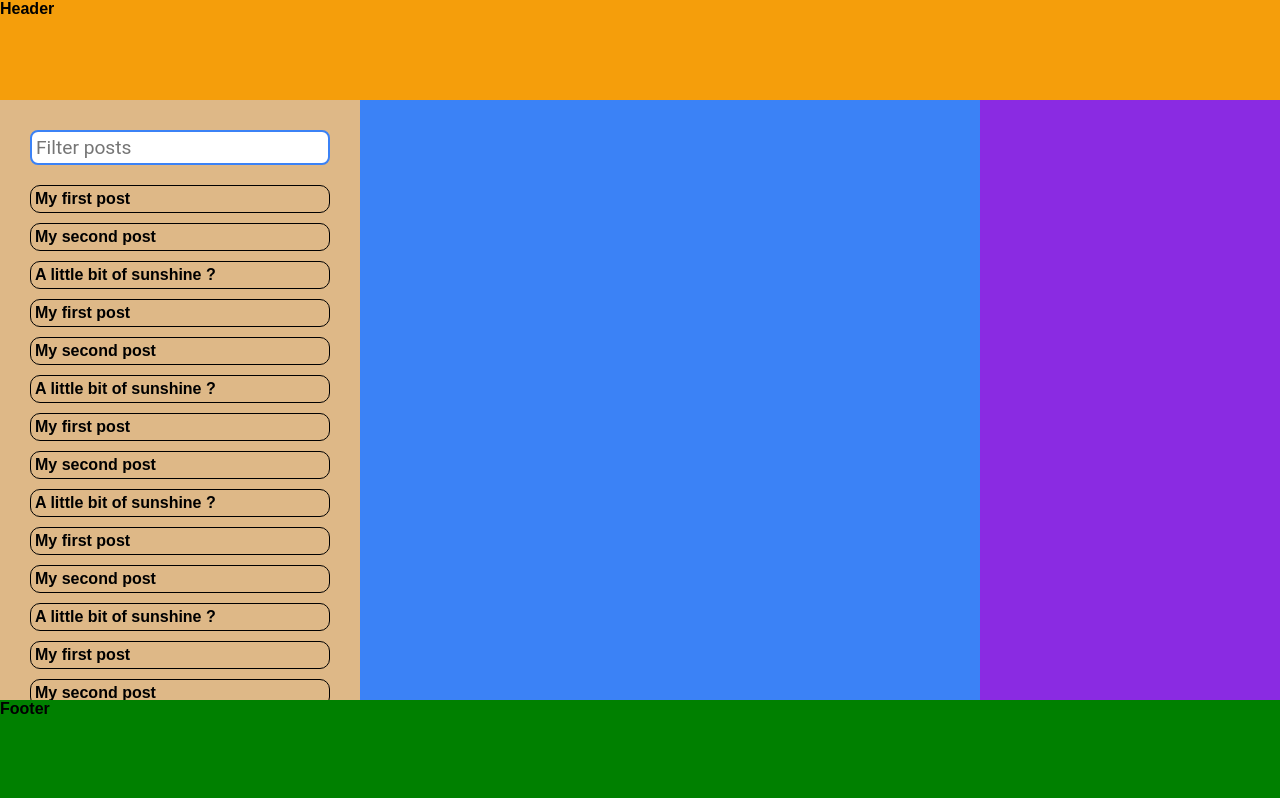
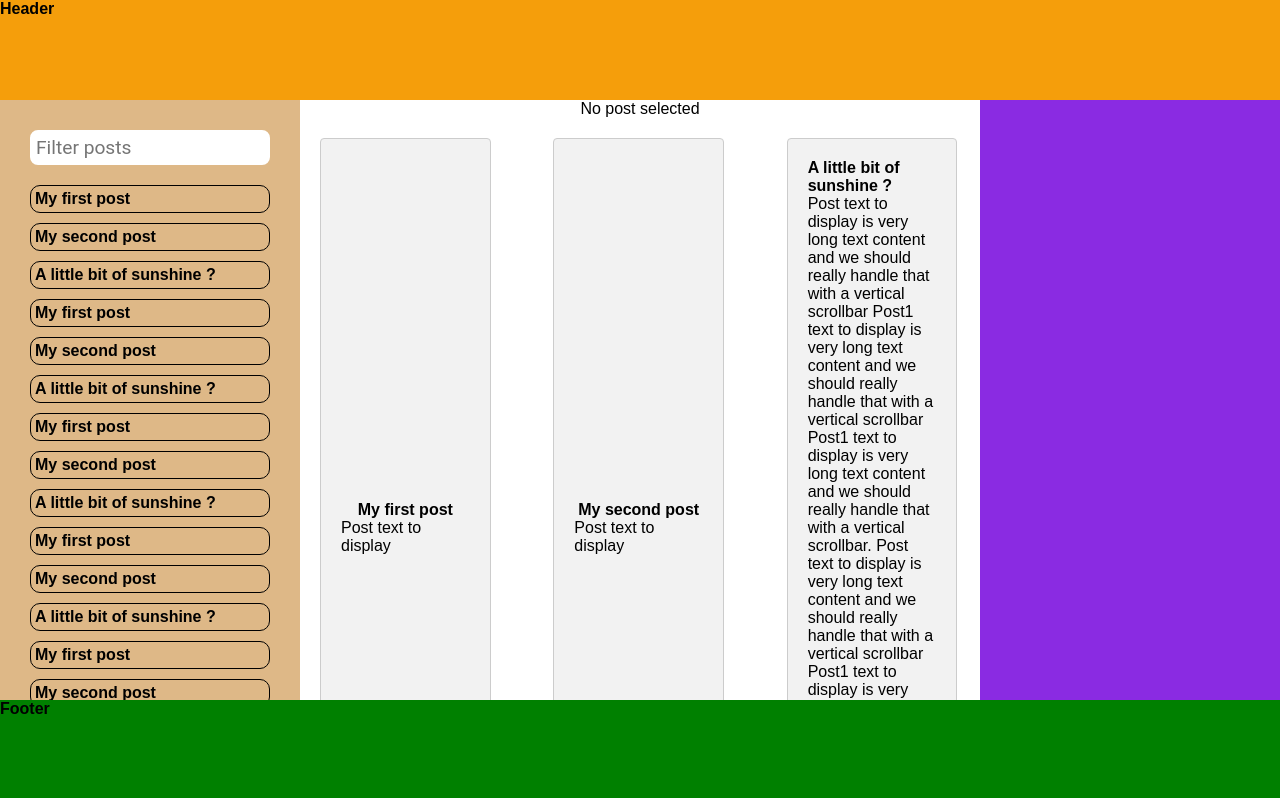
Before and after one commit to marcello-ants/react-akur8, a Next.js app: page / in a window 1280 px wide. Shown: the top 798 px of the page. Built offline with nearby package versions, Linux system fonts and the light colour scheme.

Commit message:
feature: create PostsDetails component

```diff
--- /dev/null
+++ b/src/components/PostsDetails.tsx
@@ -0,0 +1,53 @@
+type Post = {
+  id: string;
+  name: string;
+  content: string;
+  selected?: boolean;
+};
+
+type Props = {
+  posts: Post[];
+  selectedPost: Post | null;
+  onPostSelected: (post: Post) => void;
+};
+
+const PostDetailList: React.FC<Props> = ({
+  posts,
+  selectedPost,
+  onPostSelected,
+}) => {
+  const handlePostClick = (post: Post) => {
+    onPostSelected(post);
+  };
+
+  return (
+    <div className="post-detail-list">
+      {selectedPost ? (
+        <div className="selected-post-container">
+          <div className="selected-post">
+            <h2>{selectedPost.name}</h2>
+            <p>{selectedPost.content}</p>
+          </div>
+        </div>
+      ) : (
+        <p>No post selected</p>
+      )}
+      <div className="post-list">
+        {posts.map((post) => (
+          <div
+            className={`post-container ${
+              selectedPost && selectedPost.id === post.id ? "selected" : ""
+            }`}
+            key={post.id}
+            onClick={() => handlePostClick(post)}
+          >
+            <h3>{post.name}</h3>
+            <p>{post.content}</p>
+          </div>
+        ))}
+      </div>
+    </div>
+  );
+};
+
+export default PostDetailList;
--- a/src/pages/index.tsx
+++ b/src/pages/index.tsx
@@ -7,6 +7,7 @@ import styles from "@/styles/Home.module.css";
 import { getPosts } from "@/lib/posts";
 import Header from "@/components/Header";
 import Footer from "@/components/Footer";
+import PostsDetails from "@/components/PostsDetails";
 import PostsList from "@/components/PostsList";
 
 const inter = Inter({ subsets: ["latin"] });
@@ -47,7 +48,13 @@ const Home = ({ posts }: Props) => {
               onSelectPost={handlePostSelection}
             />
           </div>
-          <div className="main-content"></div>
+          <div className="main-content">
+            <PostsDetails
+              posts={posts}
+              selectedPost={selectedPost}
+              onPostSelected={handlePostSelection}
+            />
+          </div>
           <div className="right-column"></div>
         </main>
         <Footer />
--- a/src/styles/styles.scss
+++ b/src/styles/styles.scss
@@ -1,4 +1,4 @@
-$primary-color: #3b82f6;
+$primary-color: white;
 $secondary-color: #f59e0b;
 $font-family: "Roboto", sans-serif;
 
@@ -16,7 +16,7 @@ body {
   background-color: $primary-color;
 }
 
-input {
+div, input {
   box-sizing: border-box;
 }
 
@@ -87,6 +87,59 @@ input {
   }
 }
 
+.main-content {
+
+  .post-list {
+    display: grid;
+    grid-gap: 20px;
+    grid-template-columns: repeat(auto-fit, minmax(200px, 1fr));
+  }
+
+
+  @media (min-width: 1024px) {
+    .post-list {
+      grid-template-columns: repeat(2, 1fr);
+    }
+  }
+
+  @media (min-width: 1280px) {
+    .post-list {
+      grid-template-columns: repeat(3, 1fr);
+    }
+  }
+
+  @media (min-width: 1536px) {
+    .post-list {
+      grid-template-columns: repeat(4, 1fr);
+    }
+  }
+
+  .post-detail-list {
+    display: flex;
+    flex-direction: column;
+    align-items: center;
+    justify-content: center;
+
+    .post-container {
+      margin: 20px;
+      padding: 20px;
+      border: 1px solid #ccc;
+      border-radius: 4px;
+      background-color: #f2f2f2;
+      display: flex;
+      flex-direction: column;
+      align-items: center;
+      justify-content: center;
+      width: 80%;
+      max-width: 800px;
+    }
+
+    .post-container.selected {
+      border: 2px solid red;
+    }
+  }
+}
+
 .right-column {
   width: 300px;
   height: calc(100vh - 200px);
```
